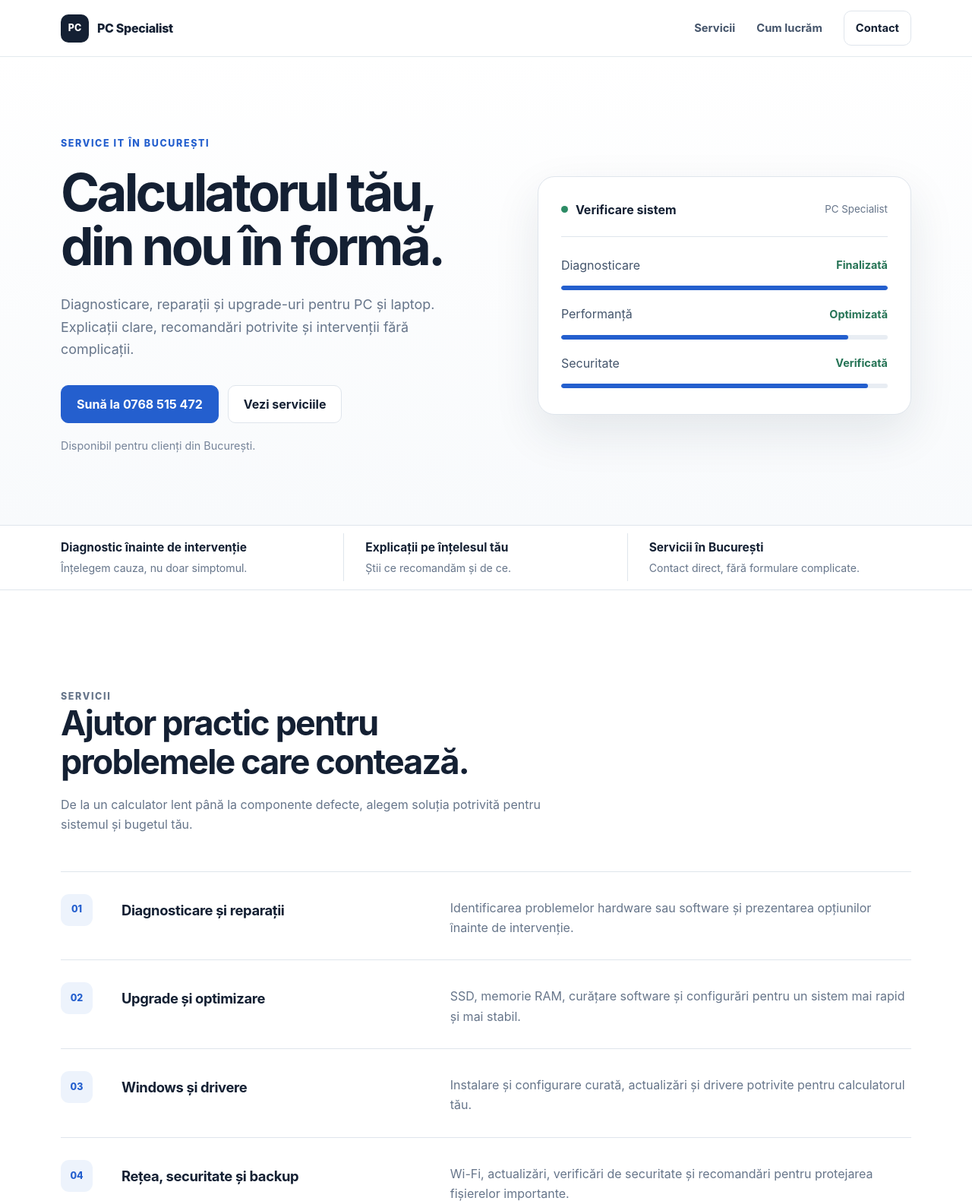
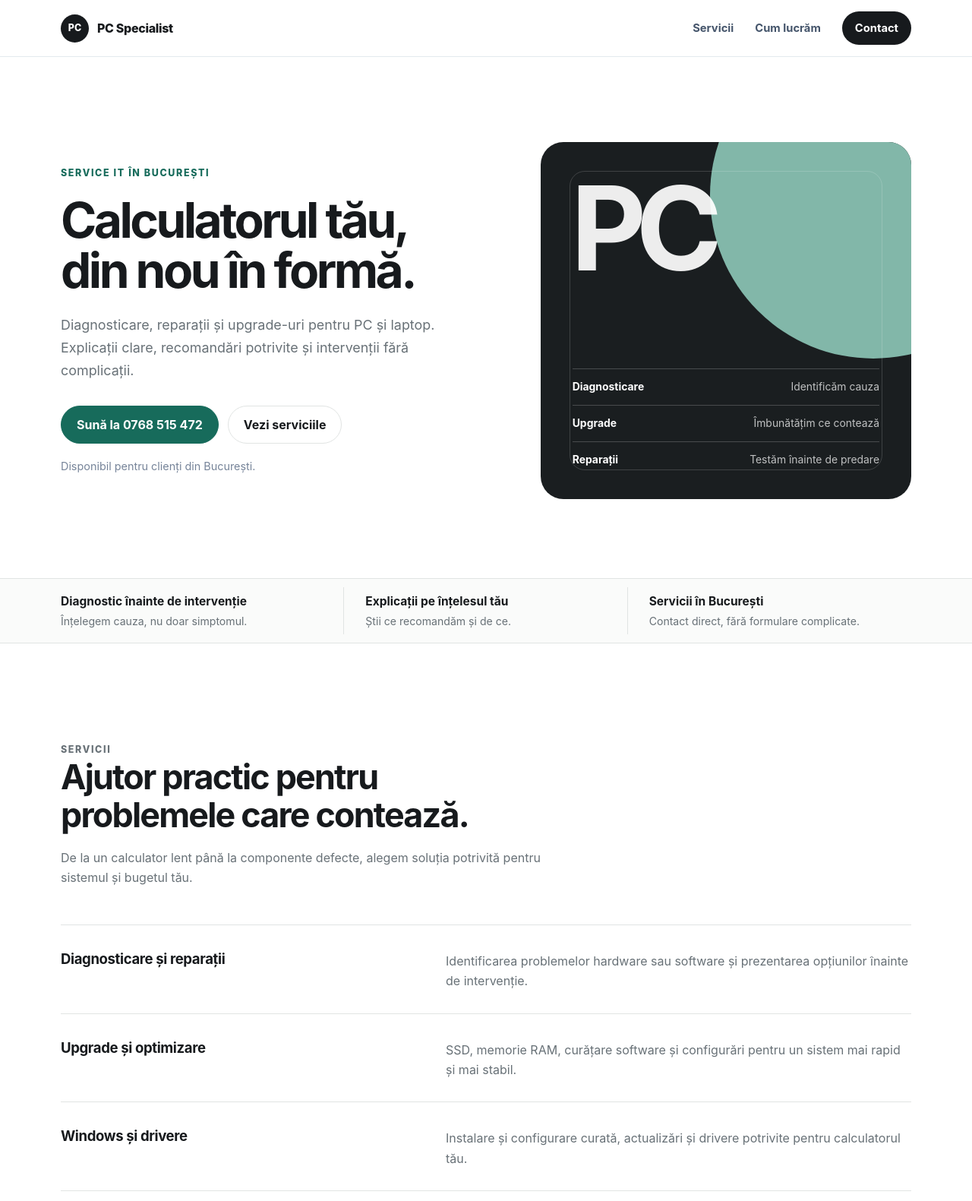
Before and after one commit to x3spre10cabr-create/pcspecialist, a plain HTML site: page index.html in a window 1280 px wide. Shown: the top 1581 px of the page at 76% size. Drawn offline with Linux system fonts and the light colour scheme.

Commit message:
Replace dashboard styling with a modern editorial direction

```diff
--- a/index.html
+++ b/index.html
@@ -8,13 +8,13 @@
   <title>PC Specialist București | Service IT</title>
   <style>
     :root {
-      --navy: #142033;
-      --blue: #245fce;
-      --blue-dark: #184aa7;
-      --text: #26354a;
-      --muted: #66758a;
-      --line: #dfe5ec;
-      --surface: #f5f7fa;
+      --navy: #171a1d;
+      --blue: #176b5b;
+      --blue-dark: #105247;
+      --text: #30363b;
+      --muted: #687177;
+      --line: #e1e4e3;
+      --surface: #f4f6f5;
       --white: #ffffff;
       --max: 1120px;
       --radius: 18px;
@@ -55,7 +55,7 @@
       height: 37px;
       display: grid;
       place-items: center;
-      border-radius: 10px;
+      border-radius: 50%;
       color: var(--white);
       background: var(--navy);
       font-size: .78rem;
@@ -63,10 +63,10 @@
     }
     .nav-links { display: flex; align-items: center; gap: 28px; color: #45556b; font-size: .92rem; font-weight: 650; }
     .nav-links a:hover { color: var(--blue); }
-    .nav-contact { padding: 10px 15px; border: 1px solid var(--line); border-radius: 10px; color: var(--navy); background: var(--white); }
+    .nav-contact { padding: 10px 17px; border-radius: 999px; color: var(--white); background: var(--navy); }
 
-    .hero { padding: 104px 0 92px; background: linear-gradient(180deg, #fff 0%, #f8fafc 100%); }
-    .hero-grid { display: grid; grid-template-columns: minmax(0, 1.05fr) minmax(350px, .95fr); align-items: center; gap: 84px; }
+    .hero { padding: 112px 0 104px; background: var(--white); }
+    .hero-grid { display: grid; grid-template-columns: minmax(0, 1.05fr) minmax(360px, .95fr); align-items: center; gap: 92px; }
     .eyebrow {
       margin: 0 0 18px;
       color: var(--blue);
@@ -79,9 +79,9 @@
     h1 {
       max-width: 670px;
       margin: 0;
-      font-size: clamp(2.8rem, 5.4vw, 4.65rem);
-      font-weight: 720;
-      line-height: 1.04;
+      font-size: clamp(2.8rem, 5vw, 4.4rem);
+      font-weight: 680;
+      line-height: 1.03;
       letter-spacing: -.055em;
     }
     .hero-lead { max-width: 620px; margin: 25px 0 0; color: var(--muted); font-size: 1.12rem; }
@@ -93,7 +93,7 @@
       justify-content: center;
       padding: 0 20px;
       border: 1px solid var(--line);
-      border-radius: 10px;
+      border-radius: 999px;
       color: var(--navy);
       background: var(--white);
       font-weight: 720;
@@ -104,35 +104,34 @@
     .button-primary:hover { border-color: var(--blue-dark); background: var(--blue-dark); }
     .hero-note { margin: 18px 0 0; color: #768499; font-size: .9rem; }
 
-    .diagnostic {
+    .hero-art {
       position: relative;
-      padding: 30px;
-      border: 1px solid var(--line);
-      border-radius: 22px;
-      background: var(--white);
-      box-shadow: 0 24px 60px rgba(27, 45, 72, .1);
+      min-height: 470px;
+      overflow: hidden;
+      margin: 0;
+      border-radius: 30px;
+      color: var(--white);
+      background: #1a1e20;
+      isolation: isolate;
     }
-    .diagnostic::before {
+    .hero-art::before {
       content: "";
       position: absolute;
-      inset: -20px 30px auto -20px;
-      height: 70%;
+      width: 430px;
+      height: 430px;
+      right: -165px;
+      top: -145px;
       z-index: -1;
-      border-radius: 28px;
-      background: #e9f0fb;
+      border-radius: 50%;
+      background: #82b7a9;
     }
-    .diagnostic-head { display: flex; align-items: center; justify-content: space-between; gap: 16px; padding-bottom: 22px; border-bottom: 1px solid var(--line); }
-    .diagnostic-title { display: flex; align-items: center; gap: 10px; color: var(--navy); font-weight: 720; }
-    .status-dot { width: 9px; height: 9px; border-radius: 50%; background: #2c8b65; }
-    .diagnostic-head small { color: var(--muted); }
-    .check-list { display: grid; gap: 18px; padding: 24px 0 4px; }
-    .check { display: grid; grid-template-columns: 1fr auto; gap: 14px; align-items: center; }
-    .check span { color: #44556c; }
-    .check strong { color: #267456; font-size: .9rem; }
-    .bar { grid-column: 1 / -1; height: 6px; overflow: hidden; border-radius: 99px; background: #e8edf3; }
-    .bar::after { content: ""; display: block; width: var(--progress); height: 100%; border-radius: inherit; background: var(--blue); }
+    .hero-art::after { content: ""; position: absolute; inset: 38px; z-index: -1; border: 1px solid rgba(255,255,255,.16); border-radius: 20px; }
+    .art-word { position: absolute; left: 40px; top: 52px; color: rgba(255,255,255,.92); font-size: clamp(6rem, 12vw, 10.5rem); font-weight: 680; line-height: .8; letter-spacing: -.09em; }
+    .art-lines { position: absolute; left: 42px; right: 42px; bottom: 40px; display: grid; gap: 12px; }
+    .art-lines span { display: flex; align-items: center; justify-content: space-between; gap: 20px; padding-top: 12px; border-top: 1px solid rgba(255,255,255,.2); color: rgba(255,255,255,.72); font-size: .87rem; }
+    .art-lines strong { color: var(--white); font-weight: 650; }
 
-    .trust { border-block: 1px solid var(--line); background: var(--white); }
+    .trust { border-block: 1px solid var(--line); background: #fafbfa; }
     .trust-row { min-height: 84px; display: grid; grid-template-columns: repeat(3, 1fr); align-items: center; }
     .trust-item { padding: 6px 28px; border-right: 1px solid var(--line); }
     .trust-item:first-child { padding-left: 0; }
@@ -153,32 +152,21 @@
     .service-list { border-top: 1px solid var(--line); }
     .service-row {
       display: grid;
-      grid-template-columns: 52px minmax(0, .8fr) minmax(280px, 1.2fr);
-      gap: 28px;
+      grid-template-columns: minmax(0, .85fr) minmax(280px, 1.15fr);
+      gap: 54px;
       align-items: start;
       padding: 29px 0;
       border-bottom: 1px solid var(--line);
     }
-    .service-icon {
-      width: 42px;
-      height: 42px;
-      display: grid;
-      place-items: center;
-      border-radius: 11px;
-      color: var(--blue);
-      background: #edf3fc;
-      font-size: .78rem;
-      font-weight: 800;
-    }
-    .service-row h3 { margin: 6px 0 0; font-size: 1.15rem; letter-spacing: -.02em; }
+    .service-row h3 { margin: 0; font-size: 1.16rem; letter-spacing: -.02em; }
     .service-row p { margin: 5px 0 0; color: var(--muted); }
 
     .process { padding: 105px 0; background: var(--surface); }
     .process-grid { display: grid; grid-template-columns: .8fr 1.2fr; gap: 90px; align-items: start; }
     .process-copy { max-width: 430px; }
     .steps { border-top: 1px solid #d8e0e9; }
-    .step { display: grid; grid-template-columns: 44px 1fr; gap: 20px; padding: 25px 0; border-bottom: 1px solid #d8e0e9; }
-    .step-number { color: var(--blue); font-size: .86rem; font-weight: 800; }
+    .step { display: grid; grid-template-columns: 105px 1fr; gap: 24px; padding: 25px 0; border-bottom: 1px solid #d8e0e9; }
+    .step-number { color: var(--blue); font-size: .8rem; font-weight: 760; letter-spacing: .05em; text-transform: uppercase; }
     .step h3 { margin: 0; font-size: 1.12rem; }
     .step p { margin: 6px 0 0; color: var(--muted); font-size: .95rem; }
 
@@ -188,16 +176,21 @@
       grid-template-columns: 1.05fr .95fr;
       gap: 70px;
       padding: 58px;
-      border: 1px solid var(--line);
+      border: 0;
       border-radius: var(--radius);
-      background: var(--white);
-      box-shadow: 0 20px 50px rgba(27, 45, 72, .07);
+      color: rgba(255,255,255,.74);
+      background: var(--navy);
     }
+    .contact-card h2 { color: var(--white); }
+    .contact-card .eyebrow { color: #8fc5b8; }
+    .contact-copy > p { color: rgba(255,255,255,.65); }
+    .contact-card .button-primary { color: var(--navy); border-color: var(--white); background: var(--white); }
+    .contact-card .button:not(.button-primary) { color: var(--white); border-color: rgba(255,255,255,.24); background: transparent; }
     .contact-actions { display: flex; flex-wrap: wrap; gap: 12px; margin-top: 28px; }
-    .contact-details { align-self: center; border-top: 1px solid var(--line); }
-    .contact-line { display: block; padding: 18px 0; border-bottom: 1px solid var(--line); }
-    .contact-line small { display: block; color: var(--muted); font-size: .75rem; font-weight: 700; letter-spacing: .09em; text-transform: uppercase; }
-    .contact-line strong { display: block; margin-top: 4px; color: var(--navy); font-size: 1.05rem; overflow-wrap: anywhere; }
+    .contact-details { align-self: center; border-top: 1px solid rgba(255,255,255,.18); }
+    .contact-line { display: block; padding: 18px 0; border-bottom: 1px solid rgba(255,255,255,.18); }
+    .contact-line small { display: block; color: rgba(255,255,255,.5); font-size: .75rem; font-weight: 700; letter-spacing: .09em; text-transform: uppercase; }
+    .contact-line strong { display: block; margin-top: 4px; color: var(--white); font-size: 1.05rem; overflow-wrap: anywhere; }
 
     footer { padding: 28px 0 40px; color: var(--muted); font-size: .88rem; }
     .footer-row { display: flex; justify-content: space-between; gap: 24px; padding-top: 28px; border-top: 1px solid var(--line); }
@@ -222,7 +215,7 @@
       .hero-grid, .process-grid, .contact-card { grid-template-columns: 1fr; }
       .hero-grid { gap: 60px; }
       .process-grid, .contact-card { gap: 48px; }
-      .diagnostic { max-width: 580px; }
+      .hero-art { max-width: 580px; }
     }
     @media (max-width: 680px) {
       .container { width: min(var(--max), calc(100% - 28px)); }
@@ -233,14 +226,13 @@
       .hero-grid { gap: 48px; }
       h1 { font-size: clamp(2.55rem, 12vw, 3.7rem); }
       .hero-lead { font-size: 1rem; }
-      .diagnostic { padding: 22px; }
+      .hero-art { min-height: 400px; }
       .trust-row { grid-template-columns: 1fr; padding: 14px 0; }
       .trust-item, .trust-item:first-child, .trust-item:last-child { padding: 14px 0; border-right: 0; border-bottom: 1px solid var(--line); }
       .trust-item:last-child { border-bottom: 0; }
       .services, .contact { padding: 82px 0; }
       .process { padding: 82px 0; }
-      .service-row { grid-template-columns: 46px 1fr; gap: 16px; }
-      .service-row p { grid-column: 2; margin-top: -8px; }
+      .service-row { grid-template-columns: 1fr; gap: 6px; }
       .contact-card { padding: 30px 22px; }
       .footer-row { flex-direction: column; }
       .floating-call { display: inline-flex; }
@@ -278,17 +270,14 @@
           <p class="hero-note">Disponibil pentru clienți din București.</p>
         </div>
 
-        <div class="diagnostic" aria-label="Exemplu vizual de verificare a sistemului">
-          <div class="diagnostic-head">
-            <div class="diagnostic-title"><span class="status-dot"></span><span>Verificare sistem</span></div>
-            <small>PC Specialist</small>
-          </div>
-          <div class="check-list">
-            <div class="check"><span>Diagnosticare</span><strong>Finalizată</strong><div class="bar" style="--progress:100%"></div></div>
-            <div class="check"><span>Performanță</span><strong>Optimizată</strong><div class="bar" style="--progress:88%"></div></div>
-            <div class="check"><span>Securitate</span><strong>Verificată</strong><div class="bar" style="--progress:94%"></div></div>
-          </div>
-        </div>
+        <figure class="hero-art" aria-label="Compoziție grafică PC Specialist">
+          <div class="art-word">PC</div>
+          <figcaption class="art-lines">
+            <span><strong>Diagnosticare</strong> Identificăm cauza</span>
+            <span><strong>Upgrade</strong> Îmbunătățim ce contează</span>
+            <span><strong>Reparații</strong> Testăm înainte de predare</span>
+          </figcaption>
+        </figure>
       </div>
     </section>
 
@@ -309,10 +298,10 @@
         </div>
 
         <div class="service-list">
-          <article class="service-row"><div class="service-icon">01</div><h3>Diagnosticare și reparații</h3><p>Identificarea problemelor hardware sau software și prezentarea opțiunilor înainte de intervenție.</p></article>
-          <article class="service-row"><div class="service-icon">02</div><h3>Upgrade și optimizare</h3><p>SSD, memorie RAM, curățare software și configurări pentru un sistem mai rapid și mai stabil.</p></article>
-          <article class="service-row"><div class="service-icon">03</div><h3>Windows și drivere</h3><p>Instalare și configurare curată, actualizări și drivere potrivite pentru calculatorul tău.</p></article>
-          <article class="service-row"><div class="service-icon">04</div><h3>Rețea, securitate și backup</h3><p>Wi-Fi, actualizări, verificări de securitate și recomandări pentru protejarea fișierelor importante.</p></article>
+          <article class="service-row"><h3>Diagnosticare și reparații</h3><p>Identificarea problemelor hardware sau software și prezentarea opțiunilor înainte de intervenție.</p></article>
+          <article class="service-row"><h3>Upgrade și optimizare</h3><p>SSD, memorie RAM, curățare software și configurări pentru un sistem mai rapid și mai stabil.</p></article>
+          <article class="service-row"><h3>Windows și drivere</h3><p>Instalare și configurare curată, actualizări și drivere potrivite pentru calculatorul tău.</p></article>
+          <article class="service-row"><h3>Rețea, securitate și backup</h3><p>Wi-Fi, actualizări, verificări de securitate și recomandări pentru protejarea fișierelor importante.</p></article>
         </div>
       </div>
     </section>
@@ -325,9 +314,9 @@
           <p>Fără promisiuni exagerate. Verificăm, explicăm și intervenim după ce direcția este clară.</p>
         </div>
         <div class="steps">
-          <article class="step"><span class="step-number">01</span><div><h3>Ne descrii problema</h3><p>Telefonic sau prin e-mail, ne spui ce se întâmplă și cum folosești sistemul.</p></div></article>
-          <article class="step"><span class="step-number">02</span><div><h3>Verificăm și recomandăm</h3><p>Identificăm cauza și îți explicăm opțiunile potrivite.</p></div></article>
-          <article class="step"><span class="step-number">03</span><div><h3>Rezolvăm și testăm</h3><p>Facem intervenția stabilită și verificăm funcționarea înainte de predare.</p></div></article>
+          <article class="step"><span class="step-number">Primul pas</span><div><h3>Ne descrii problema</h3><p>Telefonic sau prin e-mail, ne spui ce se întâmplă și cum folosești sistemul.</p></div></article>
+          <article class="step"><span class="step-number">Apoi</span><div><h3>Verificăm și recomandăm</h3><p>Identificăm cauza și îți explicăm opțiunile potrivite.</p></div></article>
+          <article class="step"><span class="step-number">La final</span><div><h3>Rezolvăm și testăm</h3><p>Facem intervenția stabilită și verificăm funcționarea înainte de predare.</p></div></article>
         </div>
       </div>
     </section>
```
